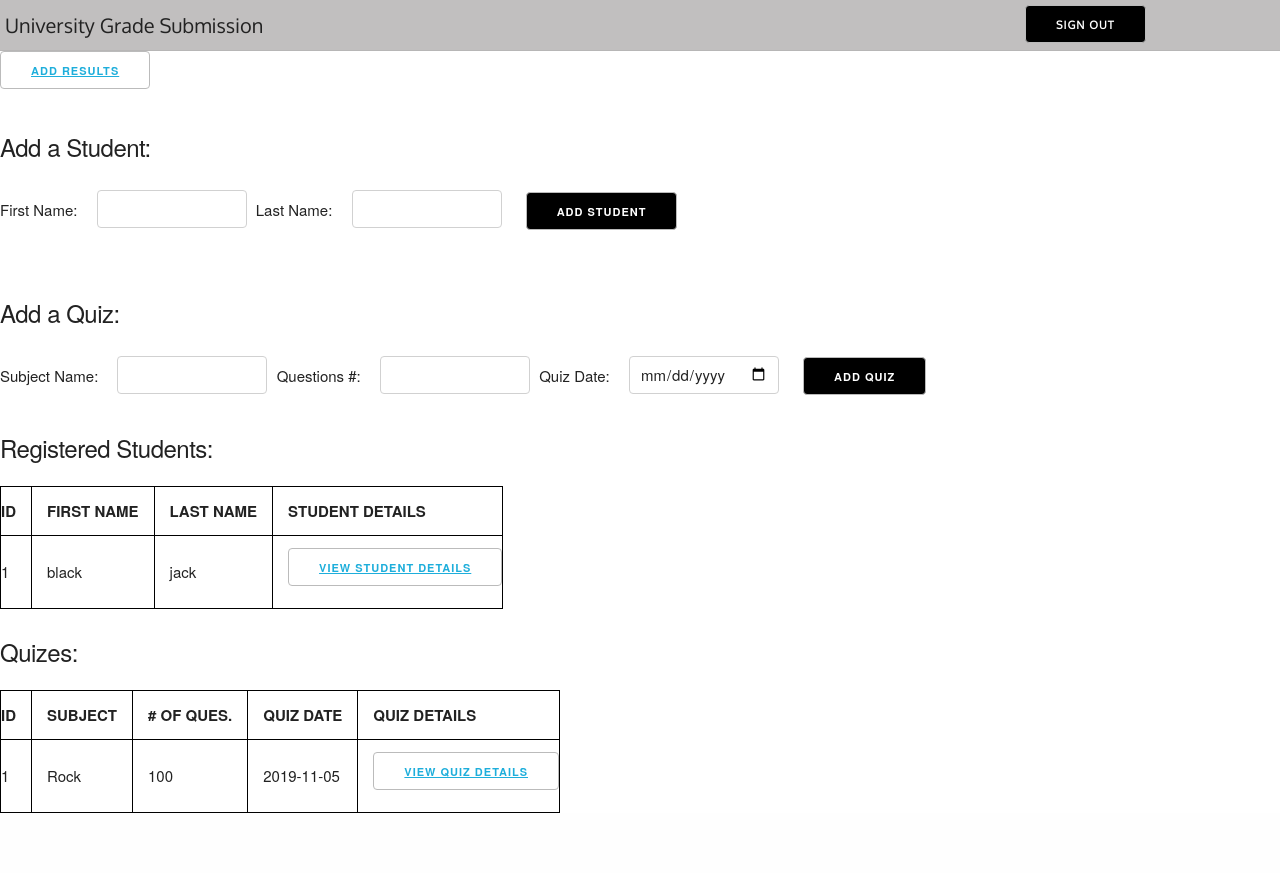
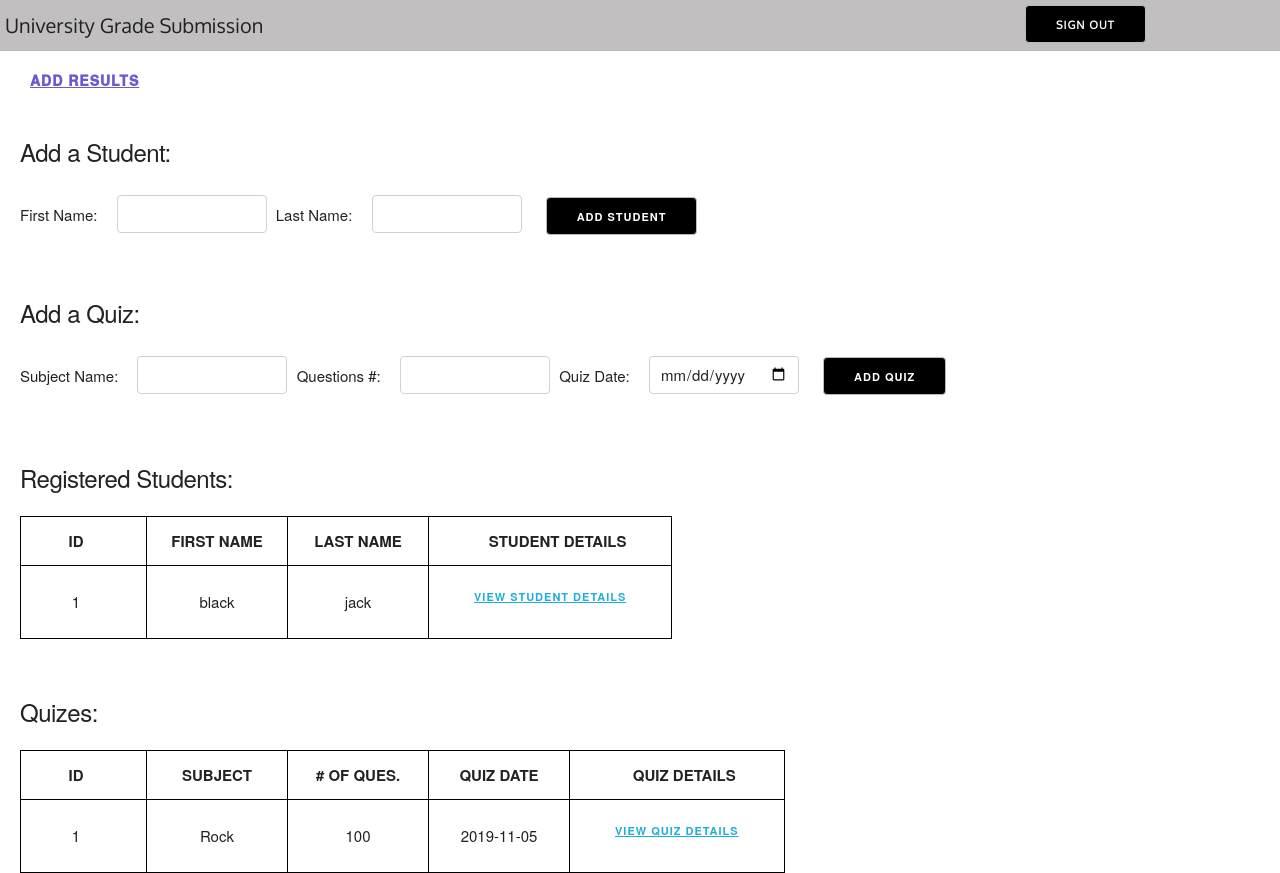
Before and after one commit to leov2000/IS211_Assignment12, a Flask app: page /dashboard in a window 1280 px wide. Before the commit the page ends 813 px from the top, so only its background shows below. Run offline with Flask 2, Linux system fonts and the light colour scheme; a user stored in the database is signed in.

Commit message:
(Added) table & button styling

```diff
--- a/static/css/main.css
+++ b/static/css/main.css
@@ -5,22 +5,6 @@ table, th, td {
 button, select, .btn {
     cursor: pointer;
 }
-
-/* a, a:link, a:hover, a:active {
-    text-decoration: none;
-    color: #000;
-}
-
-a:hover {
-    border: 1px #000;
-}
-
-.btn {
-    border:outset 1px #bbbbbb;
-    padding:2px;
-    background: #ddd;
-    text-align: center;
-} */
 
 .sign-up-page {
     width: 100%;
@@ -120,17 +104,64 @@ input {
 
 .student-form-container {
     width: 100%;
-    padding-top: 30px;
+    padding-top: 25px;
+    padding-left: 20px;
 }
 
 .submit-form-button {
     background-color: black;
     color: white;
     margin-left: 15px;
-    /* padding-left: 20px; */
 }
 
 .student-form {
     display: flex;
     justify-content: flex-start;
 }
+
+.student-table {
+    padding-top: 30px;
+    padding-left: 20px;
+}
+
+.student-table, td, th {
+    min-width: 110px;
+}
+
+.student-table th, .student-table td {
+    text-align: center;
+}
+
+.student-table tr:hover {
+    background: lightgrey;
+    cursor: pointer;
+
+}
+
+.student-table button {
+    margin-right: 15px;
+    border: none;
+}
+
+.add-result {
+    width: 100%;
+    display: flex;
+    justify-content: flex-start;
+    padding-top: 10px;
+}
+
+.add-result button {
+    border: none;
+}
+
+.add-result a {
+    color: slateblue;
+    font-weight: 1000;
+    font-size: 14px;
+}
+
+
+/* .student-table, td:first-child {
+    padding-left: 12px 15px !important;
+    text-align: left;
+} */
```
